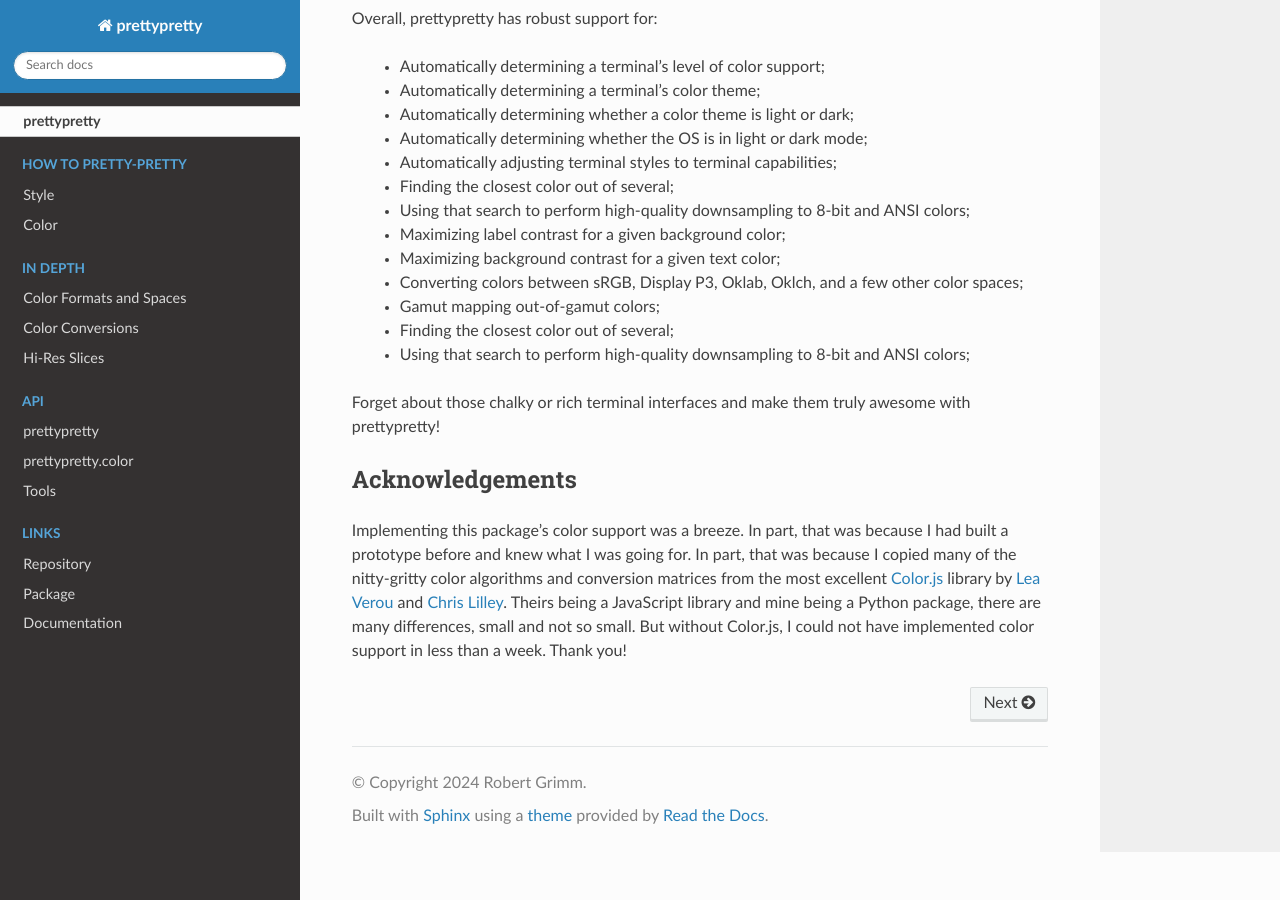
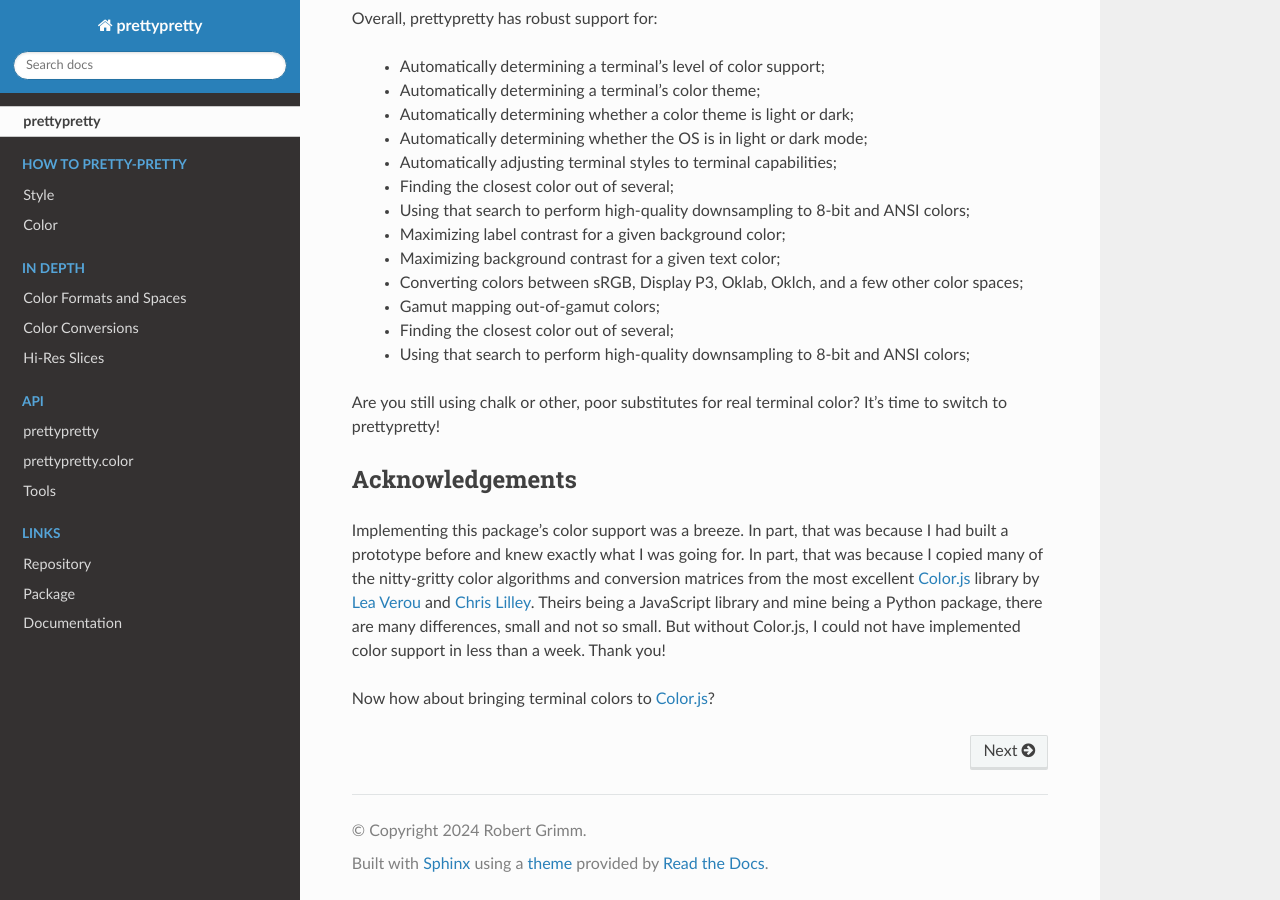
Before and after one commit to apparebit/prettypretty, a Sphinx documentation site: the page built from docs/index.rst, in a window 1280 px wide and 900 px high, scrolled down 4355 px. Built offline with Sphinx 7.4.7 and the Read the Docs theme 2.0.0, drawn with Linux system fonts in a browser that asks for light colours.

Commit message:
fine-tune language

```diff
--- a/docs/index.rst
+++ b/docs/index.rst
@@ -121,19 +121,21 @@ Overall, prettypretty has robust support for:
   * Using that search to perform high-quality downsampling to 8-bit
     and ANSI colors;
 
-Forget about those chalky or rich terminal interfaces and make them truly
-awesome with prettypretty!
+Are you still using chalk or other, poor substitutes for real terminal color?
+It's time to switch to prettypretty!
 
 
 Acknowledgements
 ----------------
 
 Implementing this package's color support was a breeze. In part, that was
-because I had built a prototype before and knew what I was going for. In part,
-that was because I copied many of the nitty-gritty color algorithms and
+because I had built a prototype before and knew exactly what I was going for. In
+part, that was because I copied many of the nitty-gritty color algorithms and
 conversion matrices from the most excellent `Color.js <https://colorjs.io>`_
 library by `Lea Verou <http://lea.verou.me/>`_ and `Chris Lilley
 <https://svgees.us/>`_. Theirs being a JavaScript library and mine being a
 Python package, there are many differences, small and not so small. But without
 Color.js, I could not have implemented color support in less than a week. Thank
 you!
+
+Now how about bringing terminal colors to `Color.js <https://colorjs.io>`_?
```
